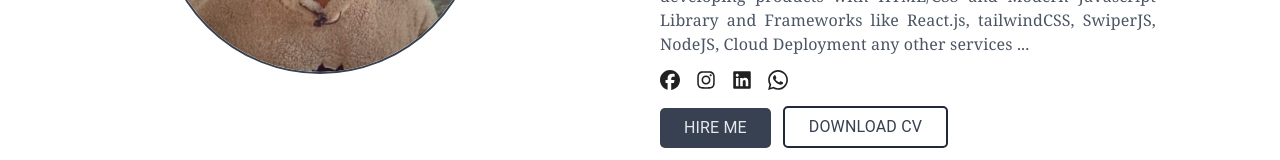
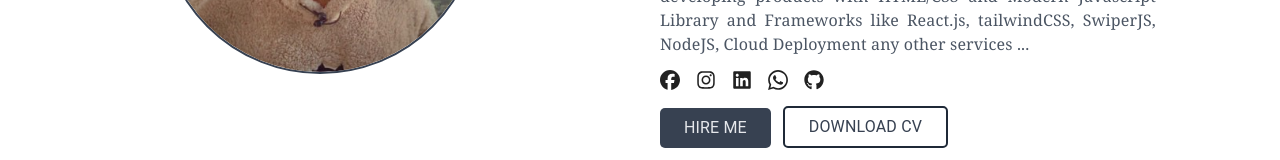
Before and after one commit to DivyanshuAhirrao/portfolio-main, a React (Vite) app: page / in a window 1280 px wide. Shown: the part 422-582 px from the top of the page. Built offline with nearby package versions, Linux system fonts and the light colour scheme.

Commit message:
Resume Updated, Code optimization and Github link Introduced

```diff
--- a/src/components/home/ImageCarousel.jsx
+++ b/src/components/home/ImageCarousel.jsx
@@ -1,23 +1,22 @@
-'use client';
-import { Carousel } from 'flowbite-react';
-import img1 from '../media/img1.jpg';
-import img2 from '../media/img2.jpg';
-import img3 from '../media/img3.jpg';
-import img4 from '../media/img4.jpg';
-import img5 from '../media/img5.jpg';
+"use client";
+import { Carousel } from "flowbite-react";
+import img1 from "../media/img1.jpg";
+import img2 from "../media/img2.jpg";
+import img3 from "../media/img3.jpg";
+import img4 from "../media/img4.jpg";
+import img5 from "../media/img5.jpg";
 
 const ImageCarousel = () => {
+  const imageSources = [img1, img2, img3, img4, img5];
   return (
     <div className="relative top-64 z-10">
       <Carousel slideInterval={5000}>
-        <img src={img1} alt="pic" />
-        <img src={img2} alt="pic" />
-        <img src={img3} alt="pic" />
-        <img src={img4} alt="pic" />
-        <img src={img5} alt="pic" />
+        {imageSources.map((src, index) => (
+          <img key={index} src={src} alt={`pic-${index + 1}`} />
+        ))}
       </Carousel>
     </div>
   );
-}
+};
 
 export default ImageCarousel;
--- a/src/components/home/SocialLinks.jsx
+++ b/src/components/home/SocialLinks.jsx
@@ -3,29 +3,51 @@ import { FaFacebook } from "react-icons/fa6";
 import { FaInstagram } from "react-icons/fa";
 import { ImWhatsapp } from "react-icons/im";
 import { FaLinkedin } from "react-icons/fa";
+import { FaGithub } from "react-icons/fa";
 import { Button } from "flowbite-react";
-import cv from "../media/Divyanshu_cv.pdf";
+import cv from "../media/CV_Divyanshu.pdf";
 const SocialLinks = () => {
   const handleClick = () => {
     const whatsappUrl = `https://wa.me/7972814411`;
     window.open(whatsappUrl, "_blank");
   };
+  const socialData = [
+    { href: "#", icon: FaFacebook, hoverClass: "hover:text-blue-600" },
+    {
+      href: "https://www.instagram.com/iam.divyanshu?igsh=MWZIZDc2N2hmZXRyYw==",
+      icon: FaInstagram,
+      hoverClass: "hover:text-pink-700",
+    },
+    {
+      href: "https://www.linkedin.com/in/divyanshu-ahirrao-038537245/",
+      icon: FaLinkedin,
+      hoverClass: "hover:text-purple-700",
+    },
+    {
+      onClick: handleClick,
+      icon: ImWhatsapp,
+      hoverClass: "hover:text-green-500",
+    },
+    {
+      href: "https://github.com/DivyanshuAhirrao",
+      icon: FaGithub,
+      hoverClass: "hover:text-orange-700",
+    },
+  ];
   return (
     <>
       <section className="pl-5 xs:pt-4 sm:pt-8">
         <article className="flex gap-4 text-[20px]">
-          <a href="#">
-            <FaFacebook className="hover:text-blue-600 cursor-pointer transition-all duration-200" />
-          </a>
-          <a href="https://www.instagram.com/iam.divyanshu?igsh=MWZIZDc2N2hmZXRyYw==">
-            <FaInstagram className="hover:text-pink-700 cursor-pointer transition-all duration-200" />
-          </a>
-          <a href="https://www.linkedin.com/in/divyanshu-ahirrao-038537245/">
-            <FaLinkedin className="hover:text-purple-700 cursor-pointer transition-all duration-200" />
-          </a>
-          <button onClick={handleClick}>
-            <ImWhatsapp className="hover:text-green-500 cursor-pointer transition-all duration-200" />
-          </button>
+          {socialData.map((link, index) => (
+            <a
+              key={index}
+              href={link.href || undefined}
+              onClick={link.onClick || undefined}
+              className={`${link.hoverClass} cursor-pointer transition-all duration-200`}
+            >
+              <link.icon />
+            </a>
+          ))}
         </article>
 
         <article className="flex gap-3 pt-4">
```
Also changed, not shown: src/components/home/Typewritter.jsx (deleted, +0 -9 lines), 2 other files (tests, documents, lock files or other folders).
